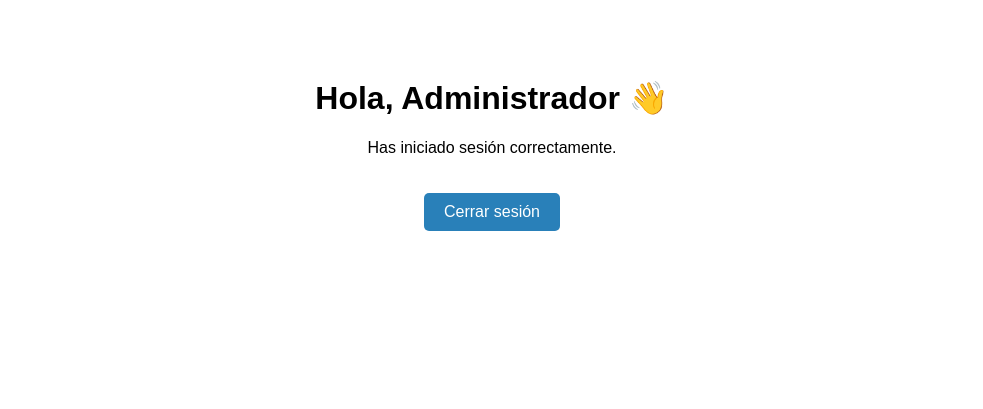
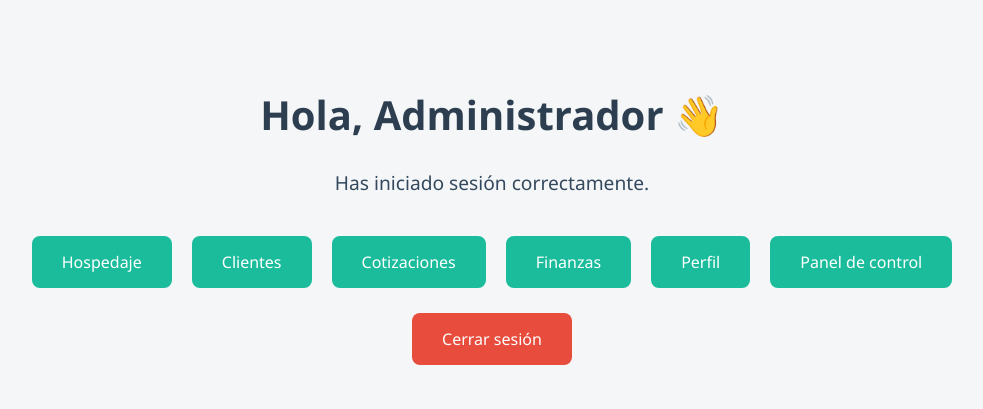
Before and after one commit to avendafull/sur_prevencion_v2_1, a Flask app: page /dashboard in a window 1280 px wide. Shown: the top 409 px of the page, without its empty margins (148-1131 px from the left). Run offline with Flask 3, Linux system fonts and the light colour scheme; a user stored in the database is signed in.

Commit message:
Add files via upload

```diff
--- a/templates/dashboard.html
+++ b/templates/dashboard.html
@@ -3,27 +3,70 @@
 <html lang="es">
 <head>
   <meta charset="UTF-8">
-  <title>Panel de Control</title>
+  <title>Panel de Control - Sur Prevención</title>
   <style>
-    body { font-family: Arial, sans-serif; padding: 50px; text-align: center; }
-    h1 { font-size: 2em; }
-    a {
+    body {
+      font-family: 'Segoe UI', Tahoma, Geneva, Verdana, sans-serif;
+      background-color: #f4f6f8;
+      margin: 0;
+      padding: 0;
+      text-align: center;
+    }
+    .container {
+      padding: 60px 20px;
+    }
+    h1 {
+      font-size: 2.5em;
+      color: #2c3e50;
+    }
+    p {
+      color: #34495e;
+      font-size: 1.2em;
+    }
+    .grid {
+      margin-top: 40px;
+      display: flex;
+      flex-wrap: wrap;
+      justify-content: center;
+      gap: 20px;
+    }
+    .button {
+      padding: 15px 30px;
+      font-size: 1em;
+      border: none;
+      border-radius: 8px;
+      background-color: #1abc9c;
+      color: white;
+      cursor: pointer;
+      text-decoration: none;
+      transition: background-color 0.3s ease;
+    }
+    .button:hover {
+      background-color: #16a085;
+    }
+    .logout {
+      margin-top: 40px;
       display: inline-block;
-      margin-top: 20px;
-      text-decoration: none;
-      padding: 10px 20px;
-      background-color: #2980b9;
-      color: white;
-      border-radius: 5px;
-    }
-    a:hover {
-      background-color: #3498db;
     }
   </style>
 </head>
 <body>
-  <h1>Hola, {{ user.nombre }} 👋</h1>
-  <p>Has iniciado sesión correctamente.</p>
-  <a href="{{ url_for('logout') }}">Cerrar sesión</a>
+  <div class="container">
+    <h1>Hola, {{ user.nombre }} 👋</h1>
+    <p>Has iniciado sesión correctamente.</p>
+
+    <div class="grid">
+      <a href="/hospedaje" class="button">Hospedaje</a>
+      <a href="/clientes" class="button">Clientes</a>
+      <a href="/cotizaciones" class="button">Cotizaciones</a>
+      <a href="/finanzas" class="button">Finanzas</a>
+      <a href="/perfil" class="button">Perfil</a>
+      <a href="/dashboard" class="button">Panel de control</a>
+    </div>
+
+    <div class="logout">
+      <a href="{{ url_for('logout') }}" class="button" style="background-color: #e74c3c;">Cerrar sesión</a>
+    </div>
+  </div>
 </body>
 </html>
```
